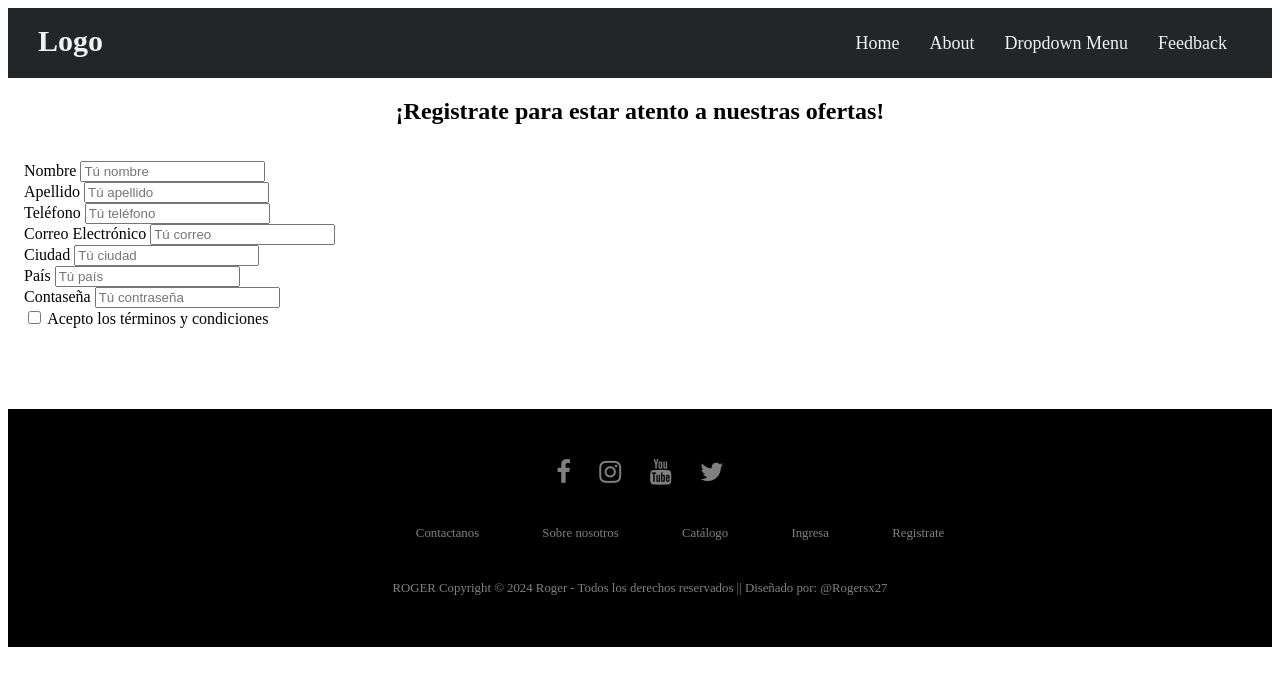
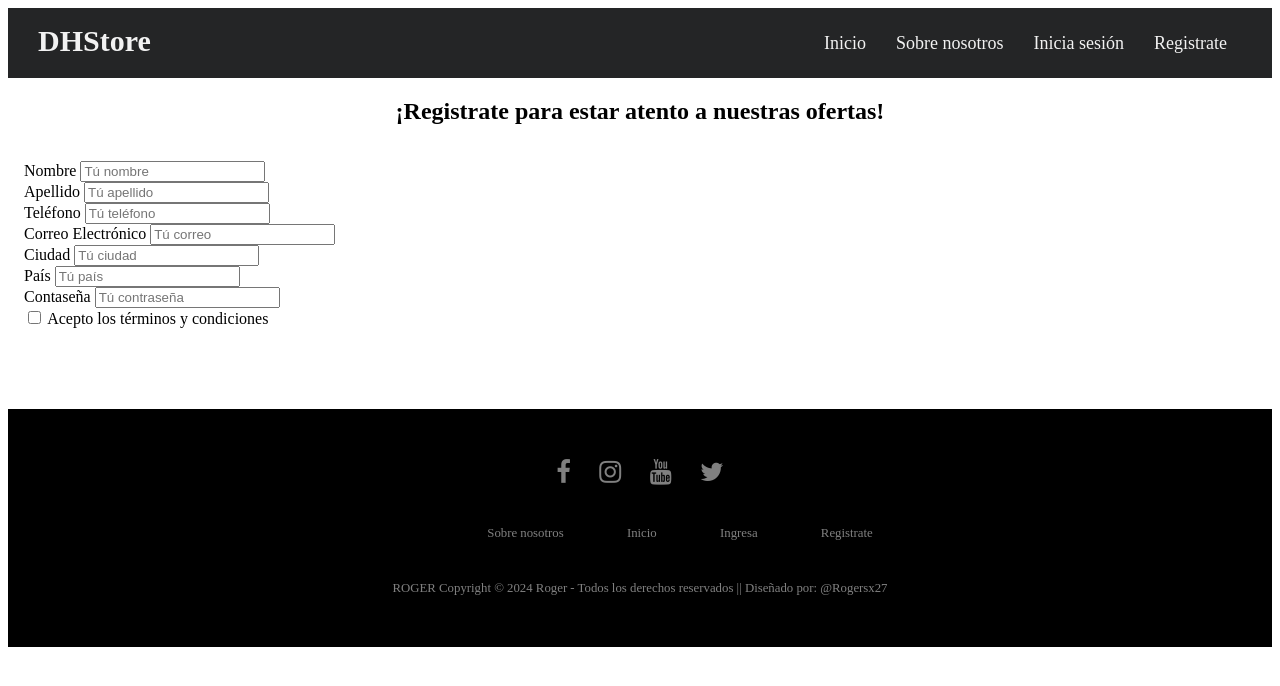
Before and after one commit to rogersx27/FlaskDhStore, a Flask app: page /register in a window 1280 px wide. Shown: the top 686 px of the page. Run offline with Flask 3, Linux system fonts and the light colour scheme; parts of the project's set-up code (start-up, migrations or seed data) failed here and were passed over.

Commit message:
New components added

```diff
--- a/templates/components/footer.html
+++ b/templates/components/footer.html
@@ -8,11 +8,10 @@
 
     <div class="row">
         <ul>
-            <li><a href="#">Contactanos</a></li>
             <li><a href="#">Sobre nosotros</a></li>
-            <li><a href="#">Catálogo</a></li>
-            <li><a href="#">Ingresa</a></li>
-            <li><a href="#">Registrate</a></li>
+            <li><a href="{{ url_for('index') }}">Inicio</a></li>
+            <li><a href="{{ url_for('login') }}">Ingresa</a></li>
+            <li><a href="{{ url_for('register') }}">Registrate</a></li>
         </ul>
     </div>
 
--- a/templates/components/form_input.html
+++ b/templates/components/form_input.html
@@ -1,4 +1,5 @@
 {% macro input_props(label, input_type, placeholder, name, position='left', value = '' ) -%}
+
     <div class="nice-form-group">
         <label>{{ label }}</label>
         <input
@@ -10,11 +11,14 @@
                 required
         />
     </div>
+
 {%- endmacro %}
 
 {%- macro checkbox_input(text) -%}
+
     <div class="nice-form-group">
         <input type="checkbox" id="check-1"/>
         <label for="check-1">{{ text }}</label>
     </div>
+
 {%- endmacro %}
--- a/templates/components/navbar.html
+++ b/templates/components/navbar.html
@@ -1,24 +1,24 @@
 <nav>
     <div class="wrapper">
-        <div class="logo"><a href="#">Logo</a></div>
+        <div class="logo"><a href="{{ url_for('index') }}">DHStore</a></div>
         <input type="radio" name="slider" id="menu-btn">
         <input type="radio" name="slider" id="close-btn">
         <ul class="nav-links">
             <label for="close-btn" class="btn close-btn"><i class="fas fa-times"></i></label>
-            <li><a href="#">Home</a></li>
-            <li><a href="#">About</a></li>
+            <li><a href="{{ url_for('index') }}">Inicio</a></li>
+            <li><a href="#">Sobre nosotros</a></li>
             <li>
-                <a href="#" class="desktop-item">Dropdown Menu</a>
+                <label for="close-btn" class="btn close-btn"><i class="fas fa-times"></i></label>
                 <input type="checkbox" id="showDrop">
-                <label for="showDrop" class="mobile-item">Dropdown Menu</label>
+                <label for="showDrop" class="mobile-item">Catálogo</label>
                 <ul class="drop-menu">
-                    <li><a href="#">Drop menu 1</a></li>
-                    <li><a href="#">Drop menu 2</a></li>
-                    <li><a href="#">Drop menu 3</a></li>
-                    <li><a href="#">Drop menu 4</a></li>
+                    <li><a href="#">Hombres</a></li>
+                    <li><a href="#">Mujeres</a></li>
+                    <li><a href="#">Niños</a></li>
                 </ul>
             </li>
-            <li><a href="#">Feedback</a></li>
+            <li><a href="{{ url_for('login') }}">Inicia sesión</a></li>
+            <li><a href="{{ url_for('register') }}">Registrate</a></li>
         </ul>
         <label for="menu-btn" class="btn menu-btn"><i class="fas fa-bars"></i></label>
     </div>
```
Also changed, not shown: templates/components/alert.html (added, +13 -0 lines), templates/components/image_figure.html (added, +7 -0 lines).
